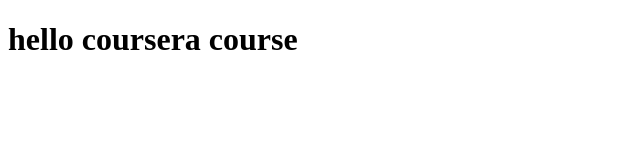
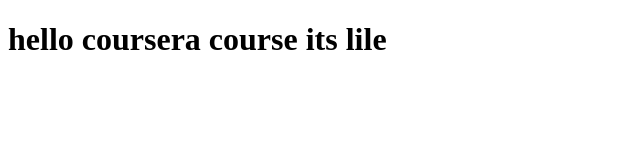
Before and after one commit to eslivse/coursera-test, a plain HTML site: page site/index.html in a window 1280 px wide. Shown: the whole page, without its empty margins (0-640 px from the left). Drawn offline with Linux system fonts and the light colour scheme.

Commit message:
esto es una actualizacion

```diff
--- a/site/index.html
+++ b/site/index.html
@@ -4,6 +4,7 @@
 	<title>hello cursera</title>
 </head>
 <body>
-<h1>hello coursera course</h1>
+<h1>hello coursera course its lile
+</h1>
 </body>
 </html>
```
